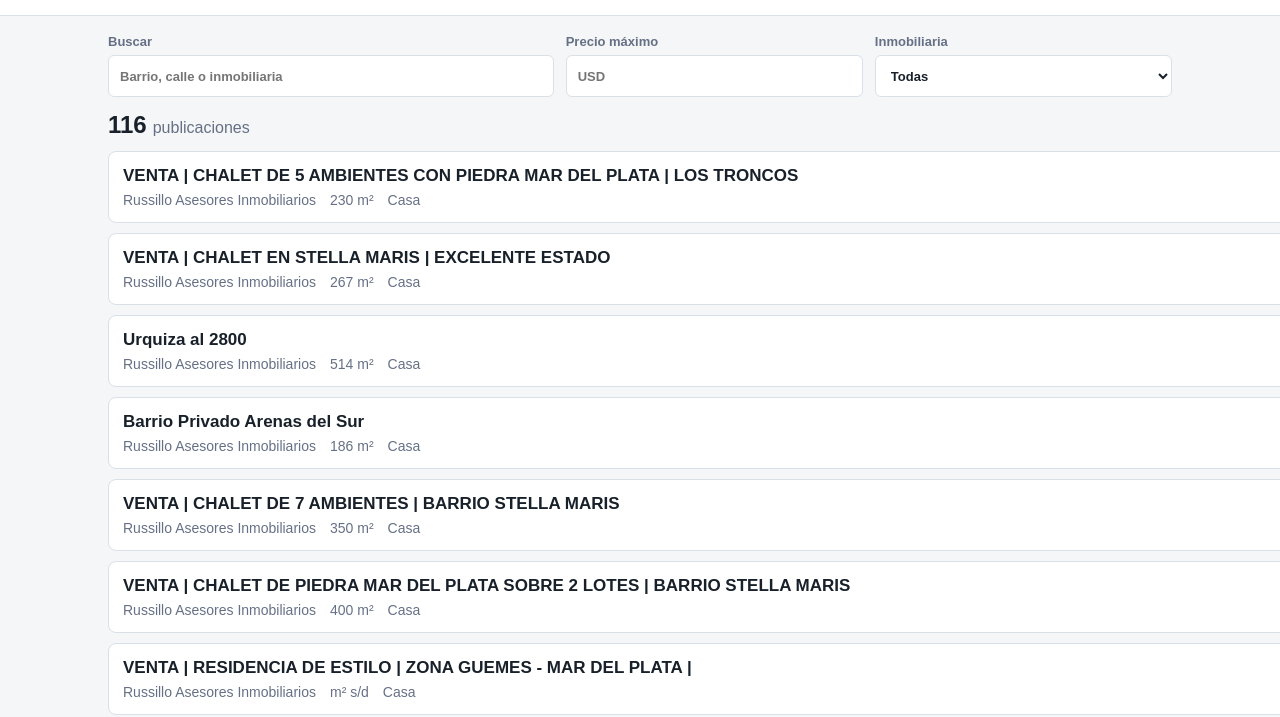
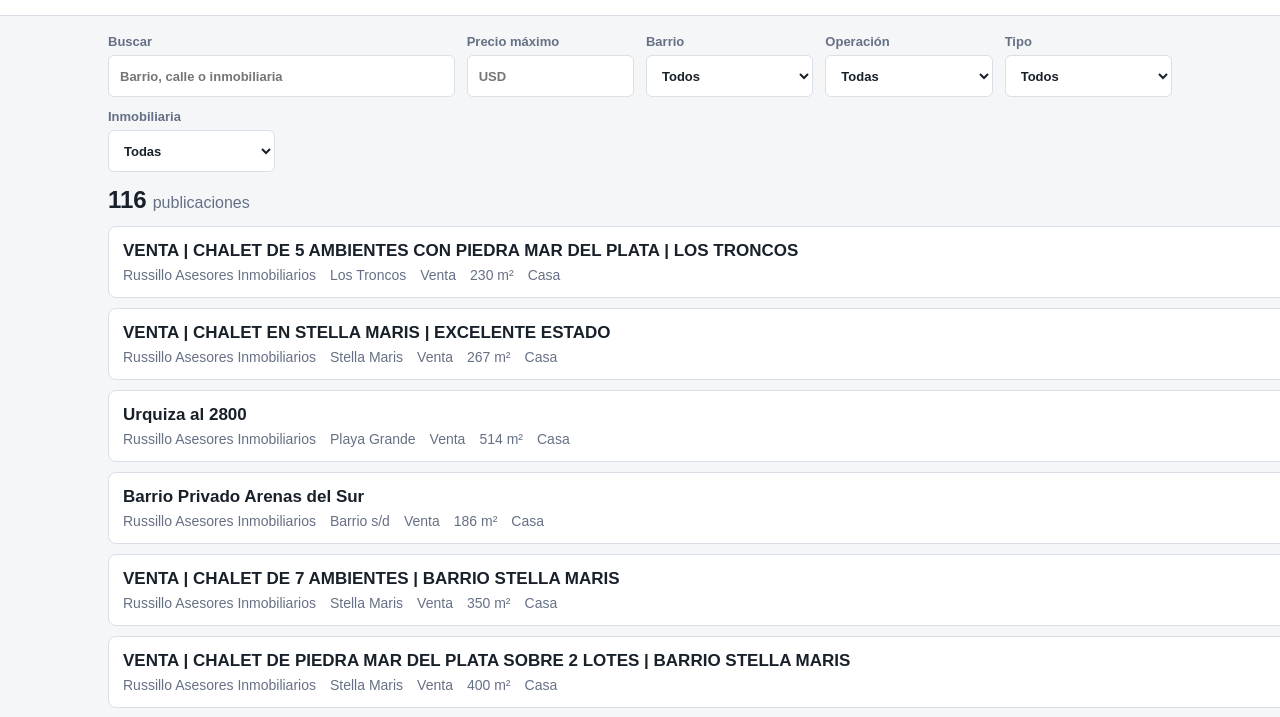
Before and after one commit to elopiccoli/casas-crawler, a website: page web/index.html in a window 1280 px wide. Shown: the part 78-795 px from the top of the page. Drawn offline with Linux system fonts and the light colour scheme.

Commit message:
Add web filters for neighborhoods operation and property type

```diff
--- a/config.yml
+++ b/config.yml
@@ -14,6 +14,7 @@ filters:
   propertyTypes:
     - "Casa"
     - "Chalet"
+    - "Departamento"
   city: "Mar del Plata"
   neighborhoods:
     - "Stella Maris"
--- a/src/cli.js
+++ b/src/cli.js
@@ -33,7 +33,7 @@ async function runOnce(configPath, outputPath) {
 
   await writeListingsWorkbook(listings, outputPath, config.excel || {});
   if (args["json-output"]) {
-    await writeListingsJson(listings, path.resolve(args["json-output"]));
+    await writeListingsJson(listings, path.resolve(args["json-output"]), config);
   }
   console.log(`Exportadas ${listings.length} publicaciones a ${outputPath}`);
   if (args["json-output"]) console.log(`JSON actualizado en ${path.resolve(args["json-output"])}`);
--- a/web/app.js
+++ b/web/app.js
@@ -2,6 +2,15 @@ const state = {
   listings: [],
   filtered: []
 };
+
+const configuredNeighborhoods = [
+  "Stella Maris",
+  "Loma de Stella Maris",
+  "Los Troncos",
+  "Guemes",
+  "Playa Grande",
+  "Divino Rostro"
+];
 
 const elements = {
   status: document.querySelector("#status"),
@@ -10,6 +19,9 @@ const elements = {
   empty: document.querySelector("#empty"),
   search: document.querySelector("#search"),
   maxPrice: document.querySelector("#maxPrice"),
+  neighborhood: document.querySelector("#neighborhood"),
+  operation: document.querySelector("#operation"),
+  propertyType: document.querySelector("#propertyType"),
   agency: document.querySelector("#agency")
 };
 
@@ -22,6 +34,8 @@ async function init() {
     const data = await response.json();
 
     state.listings = Array.isArray(data.listings) ? data.listings : [];
+    hydrateDerivedFields(state.listings);
+    populateNeighborhoods(state.listings);
     populateAgencies(state.listings);
     bindFilters();
     render();
@@ -35,8 +49,33 @@ async function init() {
 }
 
 function bindFilters() {
-  for (const element of [elements.search, elements.maxPrice, elements.agency]) {
+  for (const element of [
+    elements.search,
+    elements.maxPrice,
+    elements.neighborhood,
+    elements.operation,
+    elements.propertyType,
+    elements.agency
+  ]) {
     element.addEventListener("input", render);
+  }
+}
+
+function hydrateDerivedFields(listings) {
+  for (const item of listings) {
+    item.barrio = item.barrio || inferNeighborhood(item);
+    item.operacion = item.operacion || inferOperation(item);
+  }
+}
+
+function populateNeighborhoods(listings) {
+  const detected = listings.map((item) => item.barrio).filter(Boolean);
+  const neighborhoods = [...new Set([...configuredNeighborhoods, ...detected])].sort((a, b) => a.localeCompare(b, "es"));
+  for (const neighborhood of neighborhoods) {
+    const option = document.createElement("option");
+    option.value = neighborhood;
+    option.textContent = neighborhood;
+    elements.neighborhood.appendChild(option);
   }
 }
 
@@ -53,12 +92,18 @@ function populateAgencies(listings) {
 function render() {
   const query = normalize(elements.search.value);
   const maxPrice = Number(elements.maxPrice.value || 0);
+  const neighborhood = elements.neighborhood.value;
+  const operation = elements.operation.value;
+  const propertyType = elements.propertyType.value;
   const agency = elements.agency.value;
 
   state.filtered = state.listings.filter((item) => {
-    const text = normalize([item.inmobiliaria, item.direccion, item.titulo, item.resumen].join(" "));
+    const text = normalize([item.inmobiliaria, item.direccion, item.barrio, item.titulo, item.resumen].join(" "));
     if (query && !text.includes(query)) return false;
     if (agency && item.inmobiliaria !== agency) return false;
+    if (neighborhood && item.barrio !== neighborhood) return false;
+    if (operation && item.operacion !== operation) return false;
+    if (propertyType && !matchesPropertyType(item, propertyType)) return false;
     if (maxPrice && Number(item.precio || 0) > maxPrice) return false;
     return true;
   });
@@ -80,6 +125,8 @@ function createListingElement(item) {
   meta.className = "meta";
   meta.append(
     pill(item.inmobiliaria),
+    pill(item.barrio || "Barrio s/d"),
+    pill(item.operacion || "Operación s/d"),
     pill(item.metros ? `${formatNumber(item.metros)} m²` : "m² s/d"),
     pill(item.tipo || "Casa")
   );
@@ -131,3 +178,22 @@ function normalize(value) {
     .replace(/[\u0300-\u036f]/g, "")
     .toLowerCase();
 }
+
+function inferNeighborhood(item) {
+  const text = normalize([item.direccion, item.titulo, item.resumen, item.link].join(" "));
+  return configuredNeighborhoods.find((neighborhood) => text.includes(normalize(neighborhood))) || "";
+}
+
+function inferOperation(item) {
+  const text = normalize([item.operacion, item.titulo, item.resumen, item.link].join(" "));
+  if (text.includes("alquiler")) return "Alquiler";
+  if (text.includes("venta") || text.includes("comprar")) return "Venta";
+  return "";
+}
+
+function matchesPropertyType(item, propertyType) {
+  const text = normalize([item.tipo, item.titulo, item.link].join(" "));
+  if (propertyType === "Casa") return text.includes("casa") || text.includes("chalet");
+  if (propertyType === "Departamento") return text.includes("departamento");
+  return true;
+}
--- a/web/index.html
+++ b/web/index.html
@@ -26,6 +26,28 @@
           <input id="maxPrice" type="number" min="0" step="1000" placeholder="USD">
         </label>
         <label>
+          Barrio
+          <select id="neighborhood">
+            <option value="">Todos</option>
+          </select>
+        </label>
+        <label>
+          Operación
+          <select id="operation">
+            <option value="">Todas</option>
+            <option value="Venta">Venta</option>
+            <option value="Alquiler">Alquiler</option>
+          </select>
+        </label>
+        <label>
+          Tipo
+          <select id="propertyType">
+            <option value="">Todos</option>
+            <option value="Casa">Casa</option>
+            <option value="Departamento">Departamento</option>
+          </select>
+        </label>
+        <label>
           Inmobiliaria
           <select id="agency">
             <option value="">Todas</option>
--- a/web/styles.css
+++ b/web/styles.css
@@ -66,9 +66,13 @@ main {
 
 .filters {
   display: grid;
-  grid-template-columns: 1.5fr 1fr 1fr;
+  grid-template-columns: repeat(6, minmax(0, 1fr));
   gap: 12px;
   margin-bottom: 14px;
+}
+
+.filters label:first-child {
+  grid-column: span 2;
 }
 
 label {
```
Also changed, not shown: src/json.js (+37 -1 lines).
